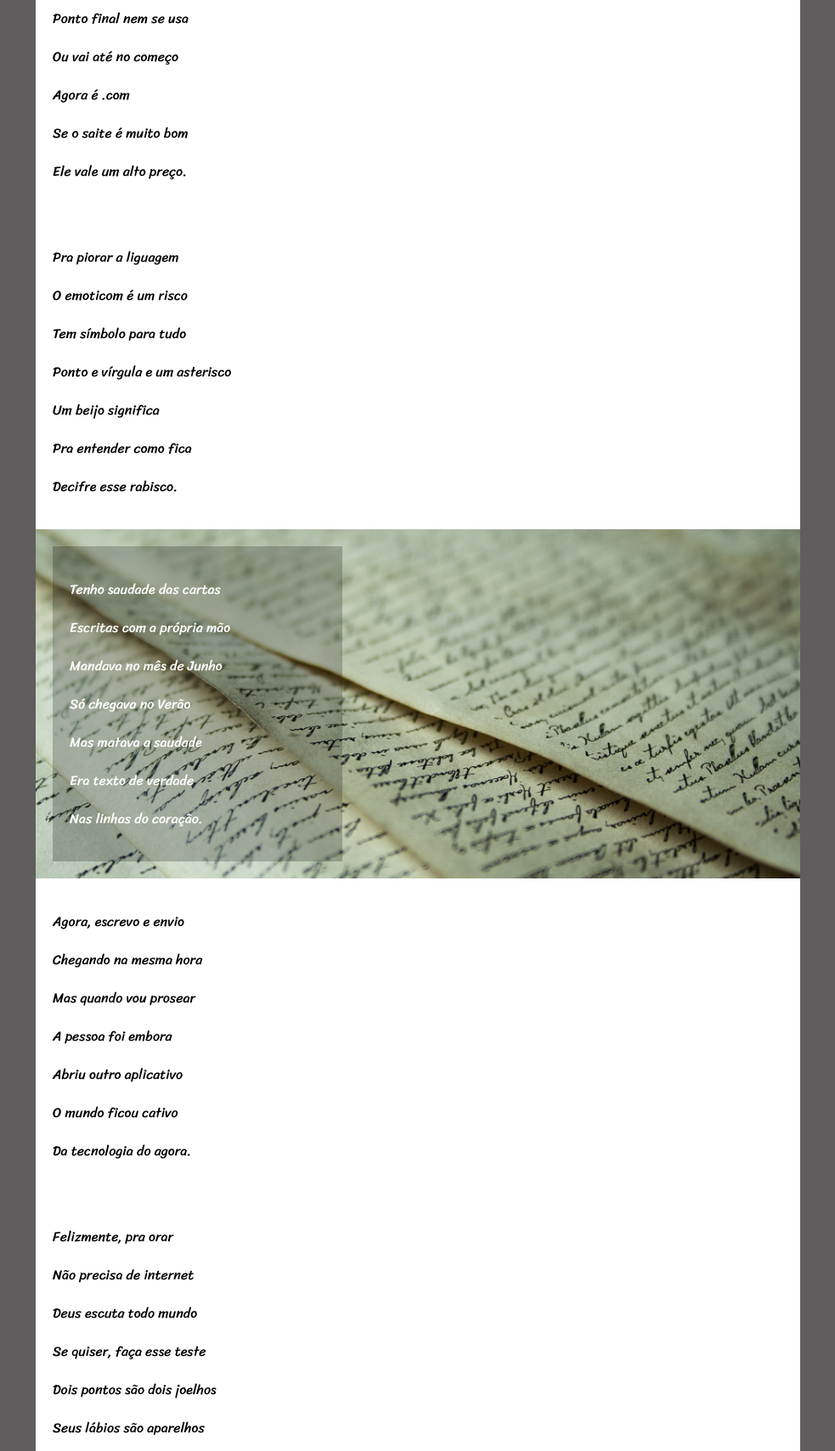
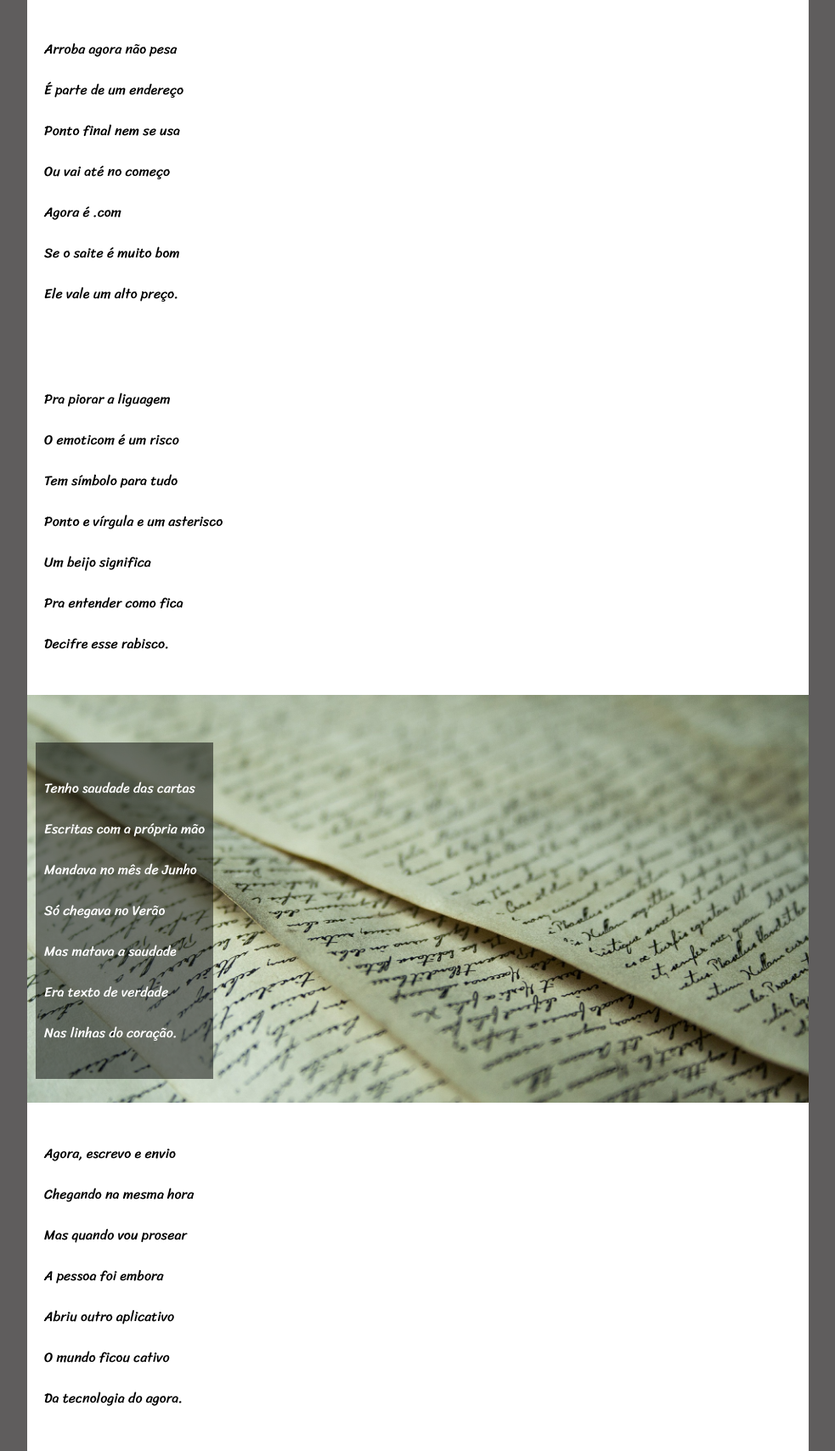
Before and after one commit to gustavoagudo/projeto-cordel, a plain HTML site: page index.html in a window 1280 px wide. Shown: the part 1092-2800 px from the top of the page at 85% size, without its empty margins (148-1131 px from the left). Drawn offline with Linux system fonts and the light colour scheme.

Commit message:
mudanças semanticas

```diff
--- a/estilos/style.css
+++ b/estilos/style.css
@@ -17,7 +17,7 @@ header{
 header h1{
     font-family: 'Passion One', cursive;
     color: white;
-    font-size: 3em;
+    font-size: 5vh;
     margin: 0;
 }
 header p{
@@ -37,42 +37,43 @@ main{
     max-width: 900px;
     margin: auto;
     background-color: white;
+    padding: 10px;
 }
 
-article div{
-    display: block;
-    padding: 20px;
+section p{
+    font-family: 'Sriracha', cursive;
+    font-size: 2vh;
+    line-height: 3em;
+    padding: 30px 10px;
 
 }
-.paragrafos{
-    font-family: Sriracha, cursive;
+.imagens{
+    max-height: 50vh;
+    background-color: rgb(0, 0, 0);
+    margin: -10px;
+    padding: 40px 10px;
 }
-.conteudo{
-    font-family: Sriracha, cursive;
+.imagens  p{
+    display: inline-block;
+    background-color: rgba(0, 0, 0, 0.493);
     color: white;
-    background-color: rgba(0, 0, 0, 0.219);
-    max-width: 35%;
 }
-#Fgirassol{
+#img01{
     background-image: url(../imagens/background001.jpg);
-    max-height: 50vh;
-    background-position: center center;
-    background-repeat: no-repeat;
+    background-position: right center;
+    background-size: cover;
     background-attachment: fixed;
+}
+#img02{
+    background-image: url(../imagens/background002.jpg);
+    background-position: right center;
     background-size: cover;
+    background-attachment: fixed;
 }
-#Fcartas{
-   background-image: url(../imagens/background002.jpg);
-   max-height: 50vh;
-   background-position: center center;
-   background-repeat: no-repeat;
-   background-attachment: fixed;
-   background-size: cover;
-   }
 
 footer{
     background-color: black;
-    padding: 20px;
+    padding: 8px;
 }
 footer p{
     color: white;
--- a/index.html
+++ b/index.html
@@ -13,84 +13,88 @@
     </header>
     <main>
         <article>
-            <div class="paragrafos">
-                <p>Estou ficando cansado</p>
-                <p>Da tal tecnologia</p>
-                <p>Só se fala por e-mail</p>
-                <p>Mensagem curta e fria</p>
-                <p>Twitter e Facebook</p>
-                <p>Antes que eu caduque</p>
-                <p>Vou dizer tudo em poesia.</p>
-            </div>
+            <section class="paragrafos">
+                <p>
+                    Estou ficando cansado <br>
+                    Da tal tecnologia <br>
+                    Só se fala por e-mail <br>
+                    Mensagem curta e fria <br>
+                    Twitter e Facebook <br>
+                    Antes que eu caduque <br>
+                    Vou dizer tudo em poesia. <br>
+                </p>
+            </section>
 
 
-            <div id="Fgirassol">
-                <div class="conteudo">
-                    <p>Não é mais como era antes</p>
-                    <p>É tudo abreviado</p>
-                    <p>"Você" só tem duas letras</p>
-                    <p>O "O" e o "E" foi riscado</p>
-                    <p>Para declarar o amor</p>
-                    <p>Basta botar uma flor</p>
-                    <p>E um coração desenhado.</p>
-
-                </div>
-            </div>
+            <section class="imagens" id="img01">
+                <p>
+                    Não é mais como era antes <br>
+                    É tudo abreviado <br>
+                    "Você" só tem duas letras <br>
+                    O "O" e o "E" foi riscado <br>
+                    Para declarar o amor <br>
+                    Basta botar uma flor <br>
+                    E um coração desenhado. <br>
+                </p>
+            </section>
 
 
-            <div class="paragrafos">
-                <p>Arroba agora não pesa</p>
-                <p>É parte de um endereço</p>
-                <p>Ponto final nem se usa</p>
-                <p>Ou vai até no começo</p>
-                <p>Agora é .com</p>
-                <p>Se o saite é muito bom</p>
-                <p>Ele vale um alto preço.</p>
-            </div>
+            <section class="paragrafos">
+                <p>
+                    Arroba agora não pesa <br>
+                    É parte de um endereço <br>
+                    Ponto final nem se usa <br>
+                    Ou vai até no começo <br>
+                    Agora é .com <br>
+                    Se o saite é muito bom <br>
+                    Ele vale um alto preço. <br>
+                </p>
 
-            <div class="paragrafos">
-                <p>Pra piorar a liguagem</p>
-                <p>O emoticom é um risco</p>
-                <p>Tem símbolo para tudo</p>
-                <p>Ponto e vírgula e um asterisco</p>
-                <p>Um beijo significa</p>
-                <p>Pra entender como fica</p>
-                <p>Decifre esse rabisco.</p>
-            </div>
+                <p>
+                    Pra piorar a liguagem <br>
+                    O emoticom é um risco <br>
+                    Tem símbolo para tudo <br>
+                    Ponto e vírgula e um asterisco <br>
+                    Um beijo significa <br>
+                    Pra entender como fica <br>
+                    Decifre esse rabisco. <br>
+                </p>
+            </section>
 
 
-            <div id="Fcartas">
-                <div class="conteudo">
-                    <p>Tenho saudade das cartas</p>
-                    <p>Escritas com a própria mão</p>
-                    <p>Mandava no mês de Junho</p>
-                    <p>Só chegava no Verão</p>
-                    <p>Mas matava a saudade</p>
-                    <p>Era texto de verdade</p>
-                    <p>Nas linhas do coração.</p>
-                </div>
-            </div>
+            <section class="imagens" id="img02">
+                <p>
+                    Tenho saudade das cartas <br>
+                    Escritas com a própria mão <br>
+                    Mandava no mês de Junho <br>
+                    Só chegava no Verão <br>
+                    Mas matava a saudade <br>
+                    Era texto de verdade <br>
+                    Nas linhas do coração. <br>
+                </p>
+            </section>
 
 
-            <div class="paragrafos">
-                <p>Agora, escrevo e envio</p>
-                <p>Chegando na mesma hora</p>
-                <p>Mas quando vou prosear</p>
-                <p>A pessoa foi embora</p>
-                <p>Abriu outro aplicativo</p>
-                <p>O mundo ficou cativo</p>
-                <p>Da tecnologia do agora.</p>
-            </div>
-
-            <div class="paragrafos">
-                <p>Felizmente, pra orar</p>
-                <p>Não precisa de internet</p>
-                <p>Deus escuta todo mundo</p>
-                <p>Se quiser, faça esse teste</p>
-                <p>Dois pontos são dois joelhos</p>
-                <p>Seus lábios são aparelhos</p>
-                <p>Deixe que Deus interprete.</p>
-            </div>
+            <section class="paragrafos">
+                <p>
+                    Agora, escrevo e envio <br>
+                    Chegando na mesma hora <br>
+                    Mas quando vou prosear <br>
+                    A pessoa foi embora <br>
+                    Abriu outro aplicativo <br>
+                    O mundo ficou cativo <br>
+                    Da tecnologia do agora. <br>
+                </p>
+                <p>
+                    Felizmente, pra orar <br>
+                    Não precisa de internet <br>
+                    Deus escuta todo mundo <br>
+                    Se quiser, faça esse teste <br>
+                    Dois pontos são dois joelhos <br>
+                    Seus lábios são aparelhos <br>
+                    Deixe que Deus interprete. <br>
+                </p>
+            </section>
         </article>
     </main>
     <footer>
```
